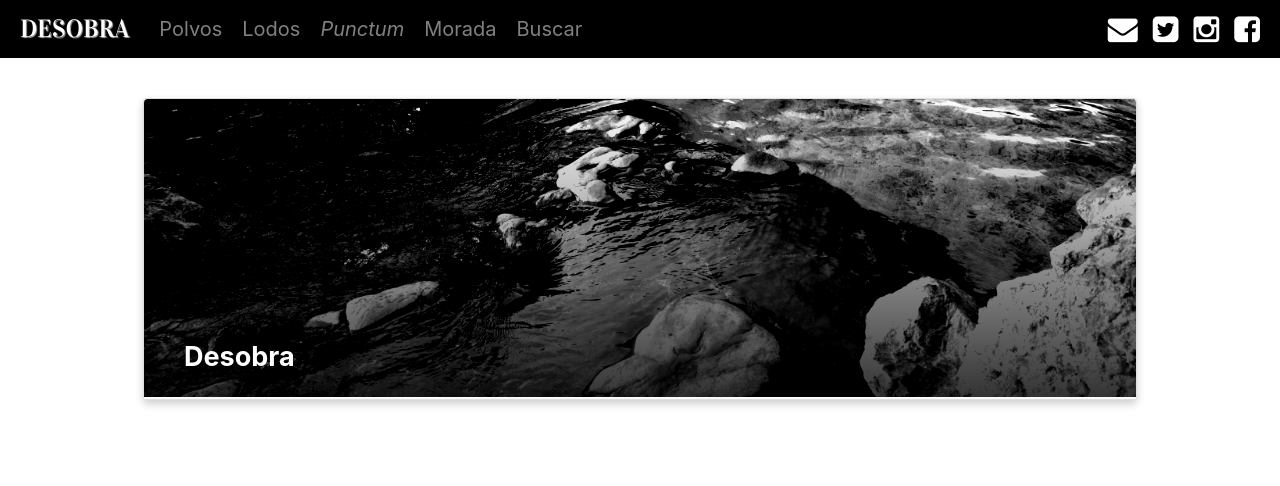
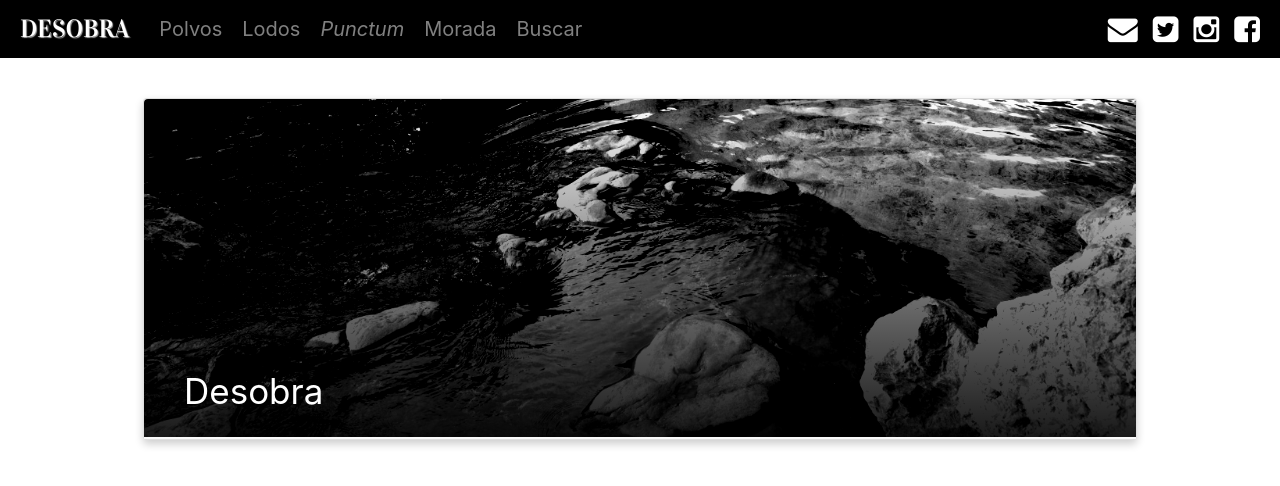
Before and after one commit to desobra/desobra..github.io, a Jekyll site: the page built from index.html, in a window 1280 px wide. Shown: the top 486 px of the page. Built offline with Jekyll 4.4.1, drawn with Linux system fonts in a browser that asks for light colours; the list of posts is cut into pages by our own code.

Commit message:
some details

```diff
--- a/_data/thomas_mann.yml
+++ b/_data/thomas_mann.yml
@@ -8,7 +8,6 @@
       year: 1947
       format-title: italic
       image: 'doctor-faustus.png'
-      image-reference: 'desconocida'
       image-pct-contrast: '110'
       fragments:
         - number: 'f3'
--- a/_includes/preview_titles.html
+++ b/_includes/preview_titles.html
@@ -45,28 +45,27 @@
                 <p>{{ title.text | truncate: 400 }}</p>
                 {% endif %}
                 {% endif %}
-                </br>
                 {% if include.hide_author %}
                 {% if title.format-title == 'italic' %}
-                <p><span class="post-preview-title-italic">{{ title.name }}</span><span class="date-post-preview"> ({{ title.year }})</span>
+                <p class="preview-text"><span class="post-preview-title-italic">{{ title.name }}</span><span class="date-post-preview"> ({{ title.year }})</span>
                 </p>
                 {% elsif title.format-title == 'quotes' %}
-                <p><span class="post-preview-title-none">«{{title.name }}»</span><span class="date-post-preview"> ({{ title.year }})</span>
+                <p class="preview-text"><span class="post-preview-title-none">«{{title.name }}»</span><span class="date-post-preview"> ({{ title.year }})</span>
                 </p>
                 {% else %}
-                <p><span class="post-preview-title-none">{{ title.name }}</span><span class="date-post-preview"> ({{ title.year }})</span>
+                <p class="preview-text"><span class="post-preview-title-none">{{ title.name }}</span><span class="date-post-preview"> ({{ title.year }})</span>
                 </p>
                 {% endif %}
                 {% else %}
                 {% if title.format-title == 'italic' %}
-                <p><span class="post-preview-title-italic">{{ title.name }}</span><span class="date-post-preview"> ({{ title.year }})</span>,
-                    <span class="post-preview-author"> {{ author.name }} </span></p>
+                <p class="preview-text"><span class="post-preview-title-italic">{{ title.name }}</span><span class="date-post-preview"> ({{ title.year }})</span>,
+                    <span class="post-preview-author"> {{ author.name }}.</span></p>
                 {% elsif title.format-title == 'quotes' %}
-                <p><span class="post-preview-title-none">«{{ title.name }}»</span><span class="date-post-preview"> ({{ title.year }})</span>,
-                    <span class="post-preview-author"> {{ author.name }} </span></p>
+                <p class="preview-text"><span class="post-preview-title-none">«{{ title.name }}»</span><span class="date-post-preview"> ({{ title.year }})</span>,
+                    <span class="post-preview-author"> {{ author.name }}.</span></p>
                 {% else %}
-                <p><span class="post-preview-title-none">{{ title.name }}</span><span class="date-post-preview"> ({{ title.year }})</span>,
-                    <span class="post-preview-author"> {{ author.name }} </span></p>
+                <p class="preview-text"><span class="post-preview-title-none">{{ title.name }}</span><span class="date-post-preview"> ({{ title.year }})</span>,
+                    <span class="post-preview-author"> {{ author.name }}.</span></p>
                 {% endif %}
                 {% endif %}
             </div>
--- a/_layouts/default.html
+++ b/_layouts/default.html
@@ -38,7 +38,7 @@
     <title>{{title.name}}</title>
     {% endif %}
 
-    <link href="https://fonts.googleapis.com/css?family=Roboto|Vidaloka" rel="stylesheet">
+    <link href="https://fonts.googleapis.com/css?family=Roboto|Vidaloka|Roboto+Condensed" rel="stylesheet">
     <meta name="viewport" content="width=device-width, initial-scale=1, shrink-to-fit=no">
     <script src="/assets/js/search.js"></script>
     <script src="/assets/js/start-gallery.js"></script>
@@ -69,7 +69,7 @@
     </button>
     <div class="collapse navbar-collapse" id="navbarSupportedContent">
         <ul class="navbar-nav mr-auto">
-            {% if page.title == 'Aquellos polvos' %}
+            {% if page.title_page == 'Polvos' %}
             <li class="nav-item active">
                 <a class="nav-link link-nav-bar" href="/polvos">Polvos</a>
             </li>
@@ -78,7 +78,7 @@
                 <a class="nav-link link-nav-bar" href="/polvos">Polvos</a>
             </li>
             {% endif %}
-            {% if page.title == 'Estos lodos' %}
+            {% if page.title_page == 'Lodos' %}
             <li class="nav-item active">
                 <a class="nav-link" href="/lodos">Lodos</a>
             </li>
--- a/_sass/utilities/_global.scss
+++ b/_sass/utilities/_global.scss
@@ -97,12 +97,12 @@
 }
 
 .black-background {
-  background-image: linear-gradient(rgba(0, 0, 0, 0), rgba(0, 0, 0, 0.4), rgba(0, 0, 0, 0.8));
+  background-image: linear-gradient(rgba(0, 0, 0, 0), rgba(0, 0, 0, 0.5), rgba(0, 0, 0, 0.9));
   padding-top: 1rem;
   padding-bottom: 1rem;
   position: absolute;
   width: 100%;
-  height:15rem;
+  height:17rem;
 }
 
 .wrapper-black-background-bottom {
@@ -112,13 +112,13 @@
 }
 
 .wrapper-black-background-right-bottom {
-  margin-top: 11.25rem;
+  margin-top: 13.25rem;
 }
 
 .card-img-top {
   object-fit: cover;
   width: 100%;
-  height:15rem;
+  height:17rem;
   border-radius: 4px 4px 0 0;
   margin: 0 0 0;
 }
@@ -204,44 +204,32 @@
 
 span.title-post-italic {
   display: inline;
-  font-size: 1.35em;
-  font-weight: bold;
+  font-size: 1.75em;
   font-style: italic;
   color: white;
 }
 
 span.title-post-none {
   display: inline;
-  font-size: 1.35em;
-  font-weight: bold;
+  font-size: 1.75em;
   color: white;
 }
 
 span.date-post {
   display: inline;
-  font-size: 1.25em;
-  font-weight: bold;
+  font-size: 1.5em;
   color: white;
-}
-
-span.date-post-preview {
-  display: inline;
-  font-size: .9em;
-  font-weight: bold;
 }
 
 span.author-post {
   display: inline;
-  font-size: 1.15em;
-  font-weight: bold;
-  opacity: 0.85;
+  font-size: 1.25em;
   color: white;
 }
 
 span.title-post-black {
   display: inline;
-  font-size: 1.75em;
-  font-weight: bold;
+  font-size: 2em;
   font-style: italic;
   color: black;
 }
@@ -249,29 +237,26 @@
 span.date-post-black {
   display: inline;
   font-size: 1.5em;
-  font-weight: bold;
-  color: black;
-}
-
-span.author-post-black {
-  display: inline;
-  font-size: 1.5em;
-  font-weight: bold;
-  opacity: 0.6;
   color: black;
 }
 
 span.post-preview-title-italic {
-  font-weight: bold;
+  font-size: 1.1em;
   font-style: italic;
+  margin-top: 1rem;
 }
 
 span.post-preview-title-none {
-  font-weight: bold;
+  font-size: 1.1em;
 }
 
 span.post-preview-author {
-  font-weight: bold;
+  font-size: 1.1em;
+}
+
+span.date-post-preview {
+  display: inline;
+  font-size: 1em;
 }
 
 .bg-dark {
@@ -370,8 +355,7 @@
   margin-top: 3.5rem;
   margin-left: 13rem;
   position: absolute;
-  font-size: 1.5em;
-  font-weight: bold;
+  font-size: 2em;
   color: white;
 }
 
@@ -454,3 +438,7 @@
 .fa-lg {
   line-height: 1.5rem
 }
+
+.preview-text {
+  margin-top: .5rem;
+}
--- a/assets/js/redirect-to-punctum-on-close.js
+++ b/assets/js/redirect-to-punctum-on-close.js
@@ -5,6 +5,7 @@
 	    e.stopPropagation()
 		e.preventDefault()
 		window.open('/punctum',"_self");
+		//window.close()
 	};
 
 	Array.from(document.getElementsByClassName("lg-close"))
--- a/assets/js/search.js
+++ b/assets/js/search.js
@@ -12,6 +12,7 @@
           <p>
             <a href="${results[i].ref}"><div>
             <img src="/assets/img/${item.image}" width="400px" height="350px" class="centered-and-cropped grayscale"/>
+            <br>
             <p><span class="post-preview-title-italic">${item.title}</span>, <span class="post-preview-author"> ${item.author} </span></p>
             </div></a>
           </p>
```
